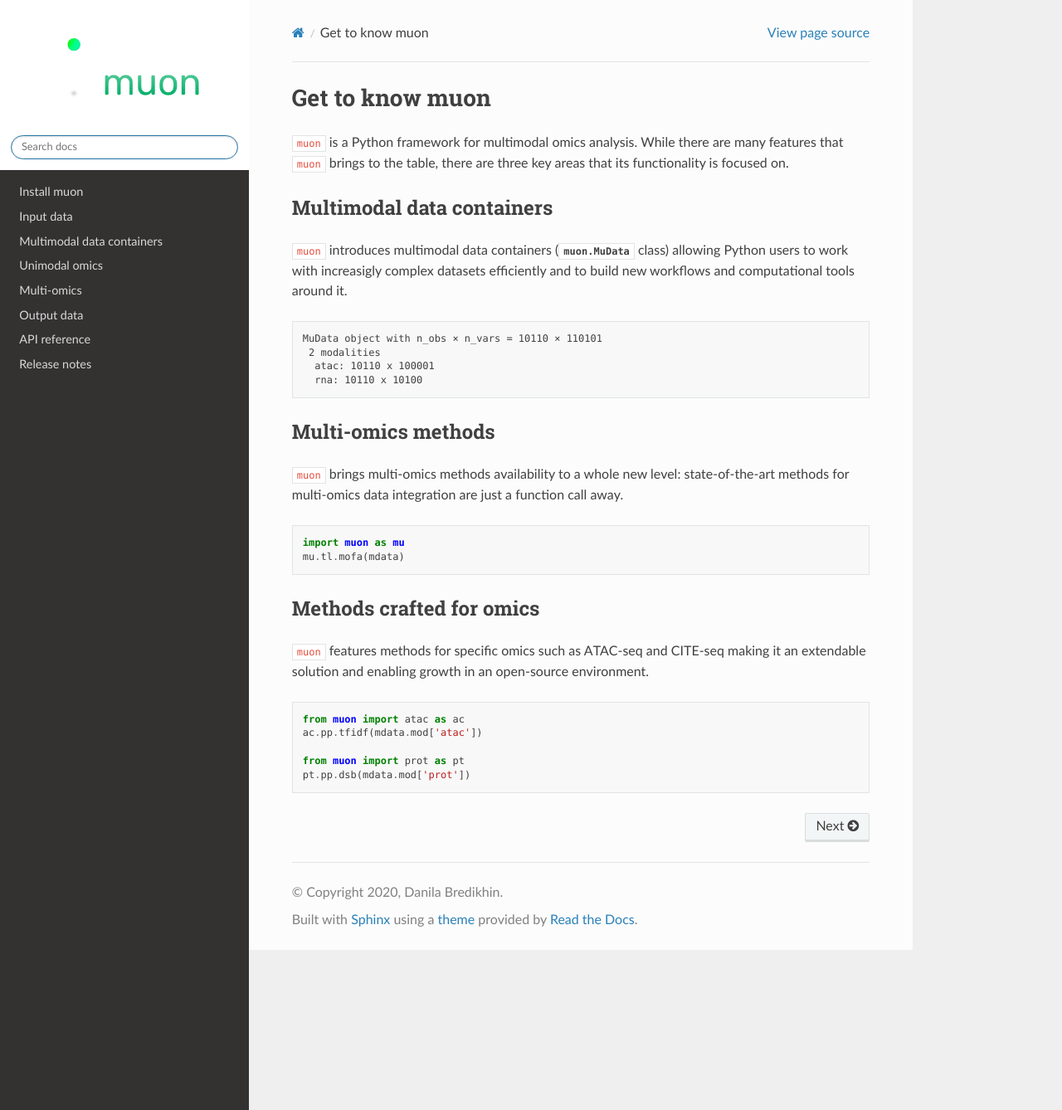
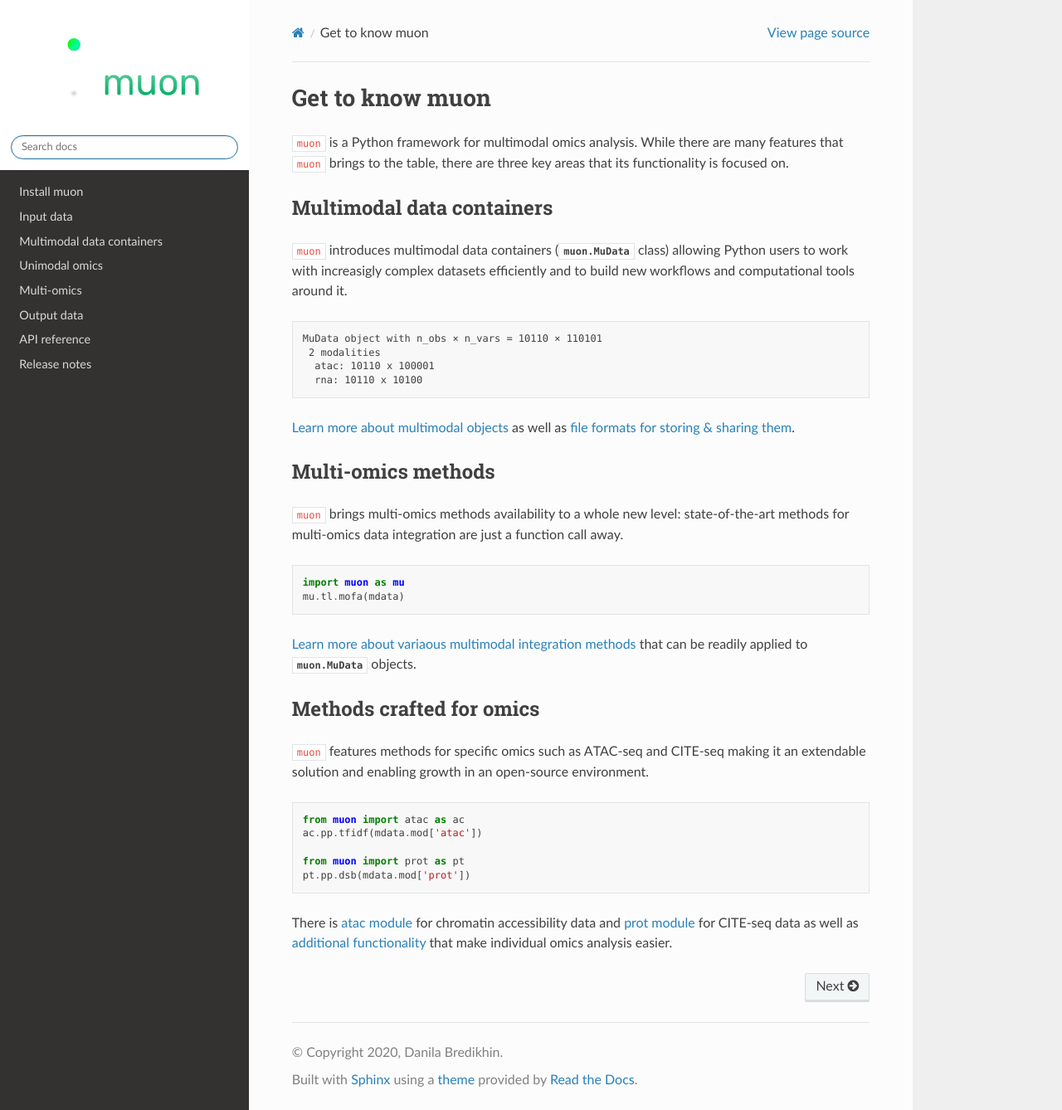
Before and after one commit to viciosO123/muon, a Sphinx documentation site: the page built from docs/source/index.rst, in a window 1280 px wide and 1338 px high. Shown: the whole window at 83% size. Built offline with Sphinx 7.4.7 and the Read the Docs theme 2.0.0, drawn with Linux system fonts in a browser that asks for light colours; pages that are not in the unit, such as notebooks, are missing from menus.

Commit message:
Docs: link individual chapters on the main page

```diff
--- a/docs/source/index.rst
+++ b/docs/source/index.rst
@@ -13,6 +13,7 @@
 	  atac: 10110 x 100001
 	  rna: 10110 x 10100
 
+:doc:`Learn more about multimodal objects </io/mudata>` as well as :doc:`file formats for storing & sharing them </io/output>`.
 
 Multi-omics methods
 -------------------
@@ -22,6 +23,7 @@
 	import muon as mu
 	mu.tl.mofa(mdata)
 
+:doc:`Learn more about variaous multimodal integration methods </omics/multi>` that can be readily applied to :class:`muon.MuData` objects.
 
 Methods crafted for omics
 -------------------------
@@ -34,6 +36,7 @@
 	from muon import prot as pt
 	pt.pp.dsb(mdata.mod['prot'])
 
+There is :doc:`atac module </omics/atac>` for chromatin accessibility data and :doc:`prot module </omics/citeseq>` for CITE-seq data as well as :doc:`additional functionality </omics/uni>` that make individual omics analysis easier.
 
 .. toctree::
    :hidden:
```
